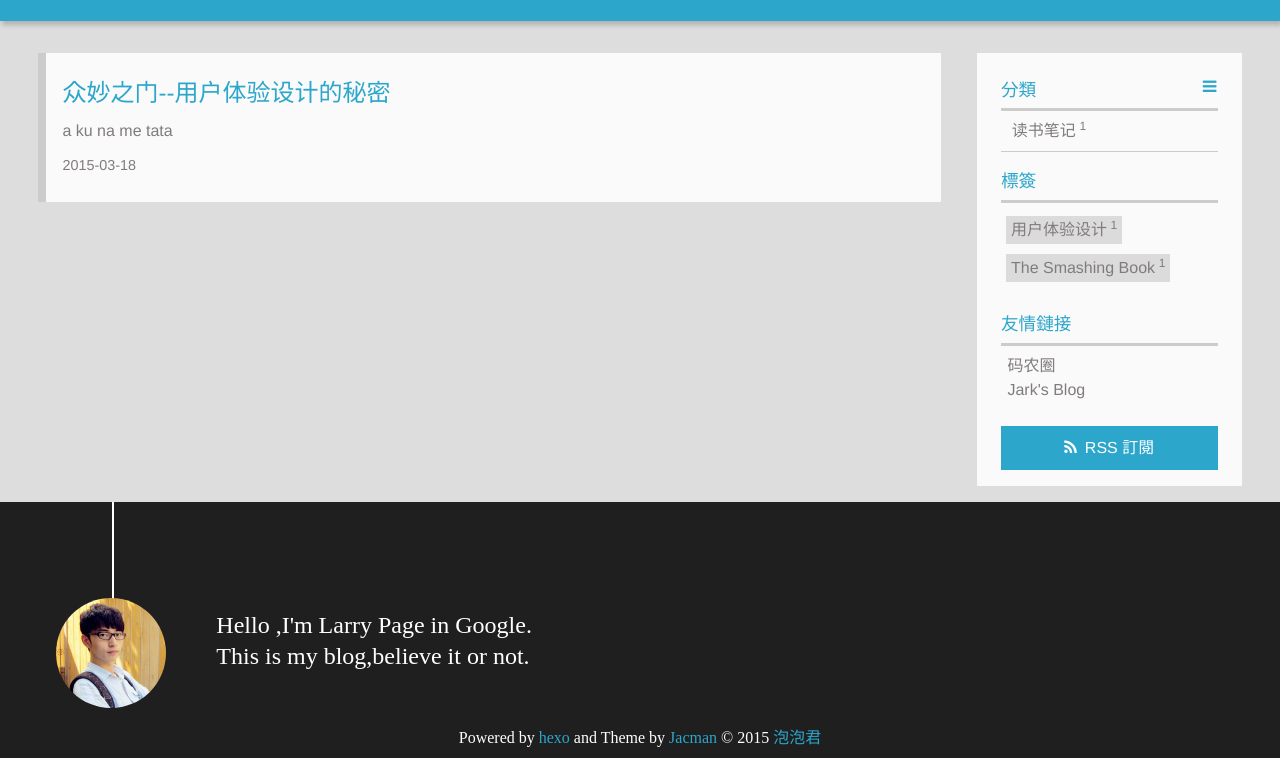
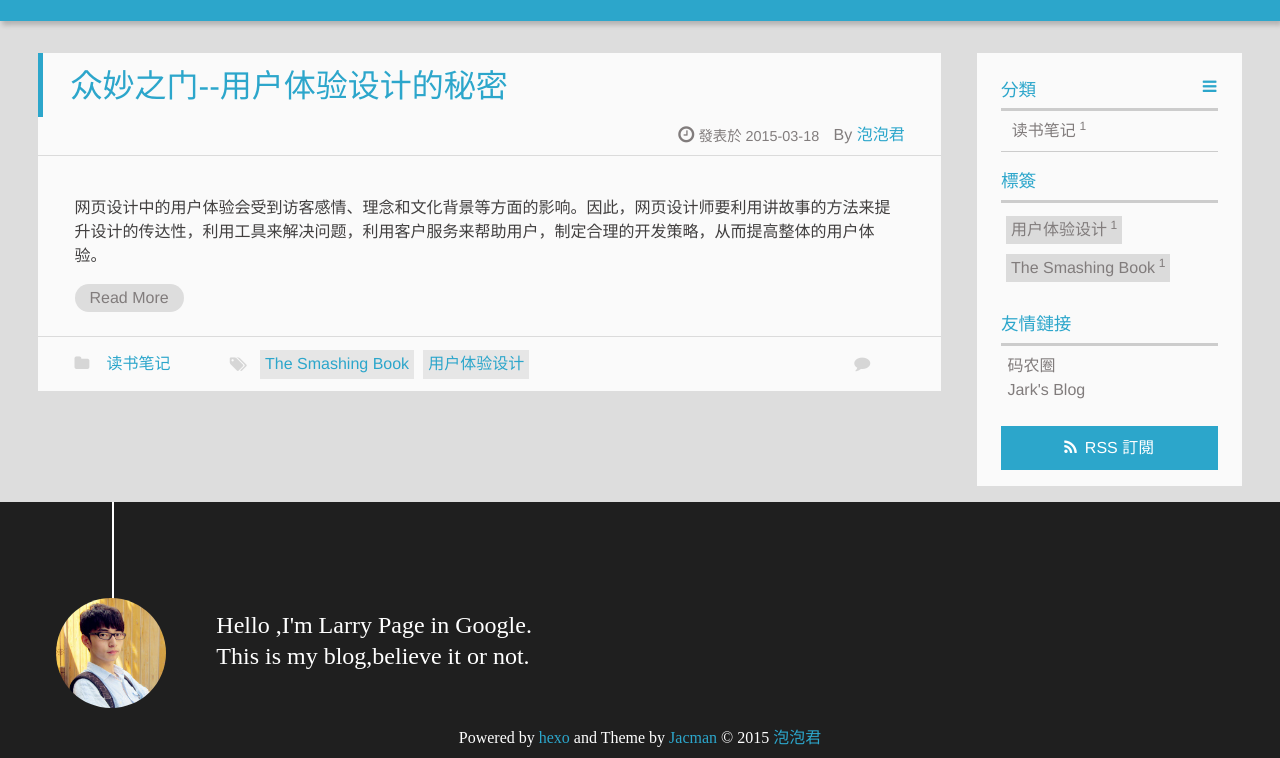
Before and after one commit to zoieyr/zoieyr.github.io, a plain HTML site: page index.html in a window 1280 px wide. Shown: the part 187-945 px from the top of the page. Drawn offline with Linux system fonts and the light colour scheme; a script that the page names is missing; a web font is replaced by a local one.

Commit message:
Site updated: 2015-03-19 20:28:40

```diff
--- a/index.html
+++ b/index.html
@@ -74,19 +74,63 @@
       <div id="main">
 
 
-<section class="post" itemscope itemprop="blogitem">
 
-    <a href="/2015/03/18/samshing-ux-design/" title="众妙之门--用户体验设计的秘密" itemprop="url">
+    <article class="post-expand post" itemprop="articleBody">
+        <header class="article-info clearfix">
+  <h1 itemprop="name">
 
-    <h1 itemprop="name">众妙之门--用户体验设计的秘密</h1>
+      <a href="/2015/03/18/samshing-ux-design/" title="众妙之门--用户体验设计的秘密" itemprop="url">众妙之门--用户体验设计的秘密</a>
+  </h1>
+  <p class="article-author">By
+
+		<a href="http://yoursite.com/about" title="泡泡君" target="_blank" itemprop="author">泡泡君</a>
+
+  <p class="article-time">
+    <time datetime="2015-03-18T04:16:14.000Z" itemprop="datePublished"> 發表於 2015-03-18</time>
+
+  </p>
+</header>
+    <div class="article-content">
+
+        <p>网页设计中的用户体验会受到访客感情、理念和文化背景等方面的影响。因此，网页设计师要利用讲故事的方法来提升设计的传达性，利用工具来解决问题，利用客户服务来帮助用户，制定合理的开发策略，从而提高整体的用户体验。<br>
 
 
-      <p itemprop="description" >a ku na me tata</p>
+        <p class="article-more-link">
+
+            <a href="/2015/03/18/samshing-ux-design/#more">Read More</a>
+
+       </p>
+    </div>
+    <footer class="article-footer clearfix">
+<div class="article-catetags">
+
+<div class="article-categories">
+  <span></span>
+  <a class="article-category-link" href="/categories/读书笔记/">读书笔记</a>
+</div>
 
 
-    <time datetime="2015-03-18T04:16:14.000Z" itemprop="datePublished">2015-03-18</time>
-  </a>
-</section>
+  <div class="article-tags">
+
+  <span></span> <a href="/tags/The-Smashing-Book/">The Smashing Book</a><a href="/tags/用户体验设计/">用户体验设计</a>
+  </div>
+
+</div>
+
+
+
+
+<div class="comments-count">
+
+	  	<span></span>
+		<a href="/2015/03/18/samshing-ux-design/#comments" class="ds-thread-count comments-count-link" data-thread-key="2015/03/18/samshing-ux-design/" data-count-type="comments">&nbsp;</a>
+
+</div>
+
+</footer>
+
+
+    </article>
 
 
 
```
